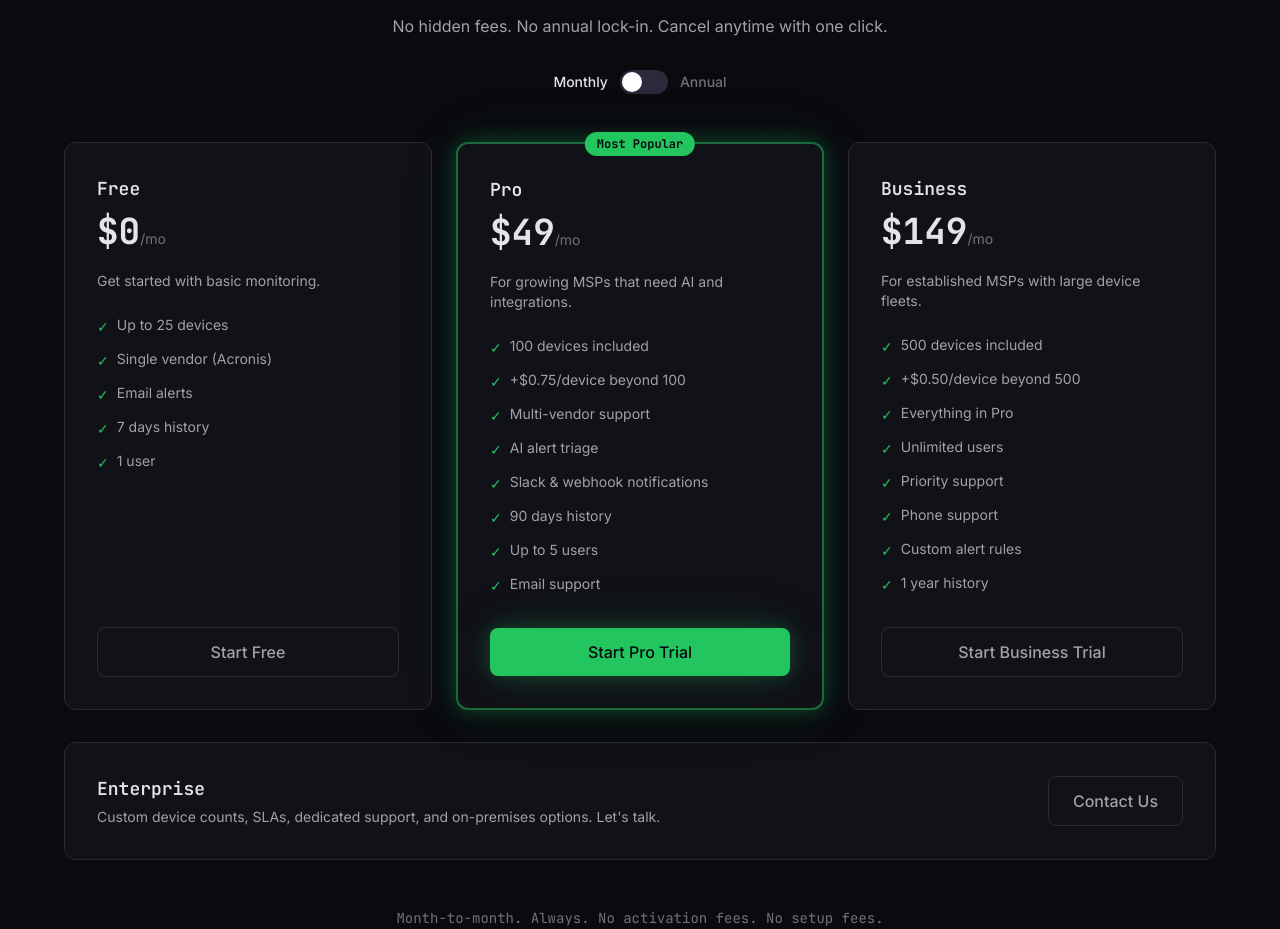
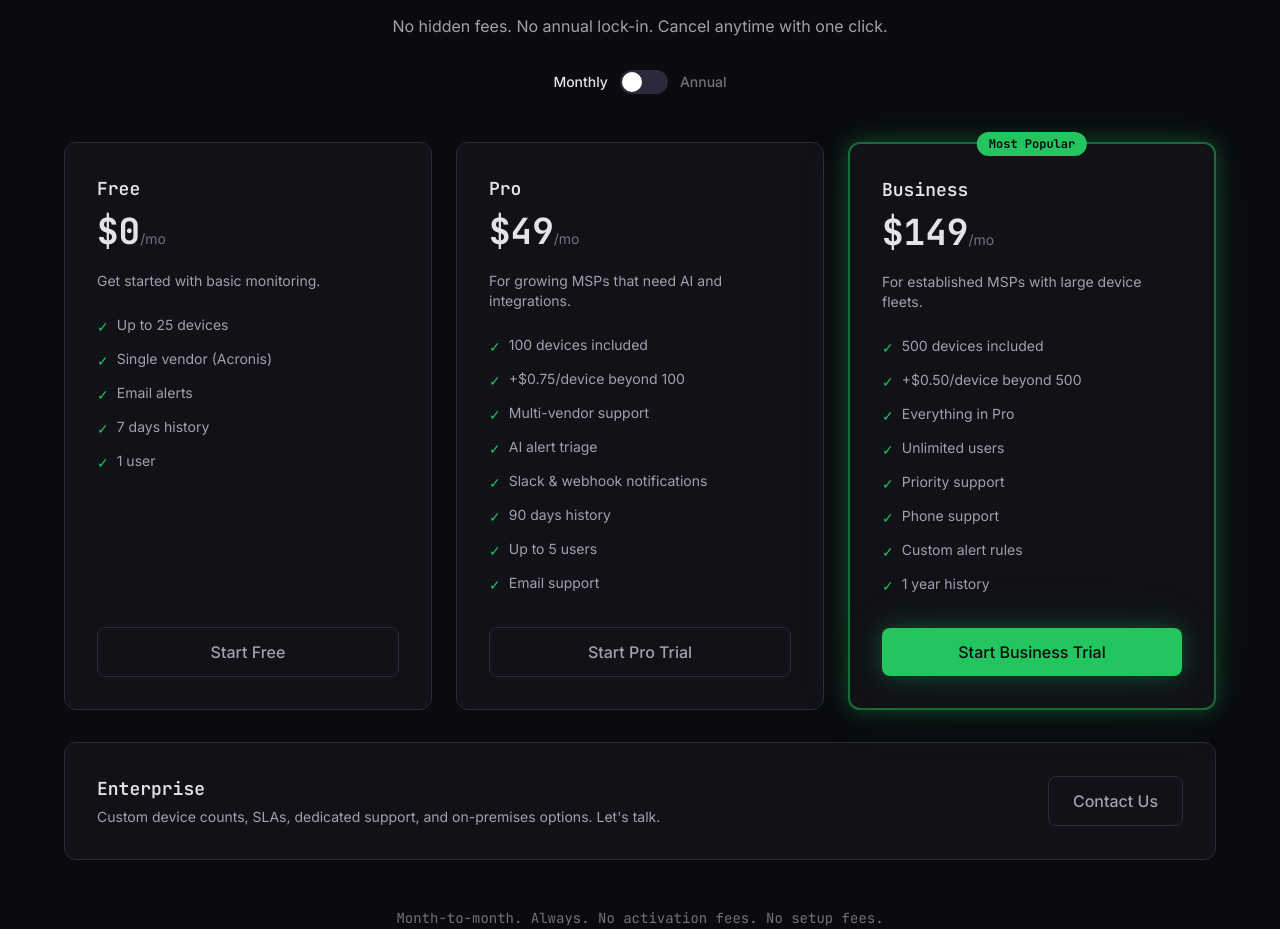
Before and after one commit to romsweb/shieldpulse-landing, a Next.js app: page / in a window 1280 px wide. Shown: the part 5122-6051 px from the top of the page. Built offline with nearby package versions, Linux system fonts and the light colour scheme.

Commit message:
fix: move Most Popular badge to Business plan
Co-Authored-By: Claude Opus 4.6 <noreply@anthropic.com>

```diff
--- a/src/components/pricing.tsx
+++ b/src/components/pricing.tsx
@@ -48,8 +48,8 @@ const plans: Plan[] = [
       'Email support',
     ],
     cta: 'Start Pro Trial',
-    featured: true,
-    badge: 'Most Popular',
+    featured: false,
+    badge: null,
   },
   {
     name: 'Business',
@@ -67,8 +67,8 @@ const plans: Plan[] = [
       '1 year history',
     ],
     cta: 'Start Business Trial',
-    featured: false,
-    badge: null,
+    featured: true,
+    badge: 'Most Popular',
   },
 ];
 
```
